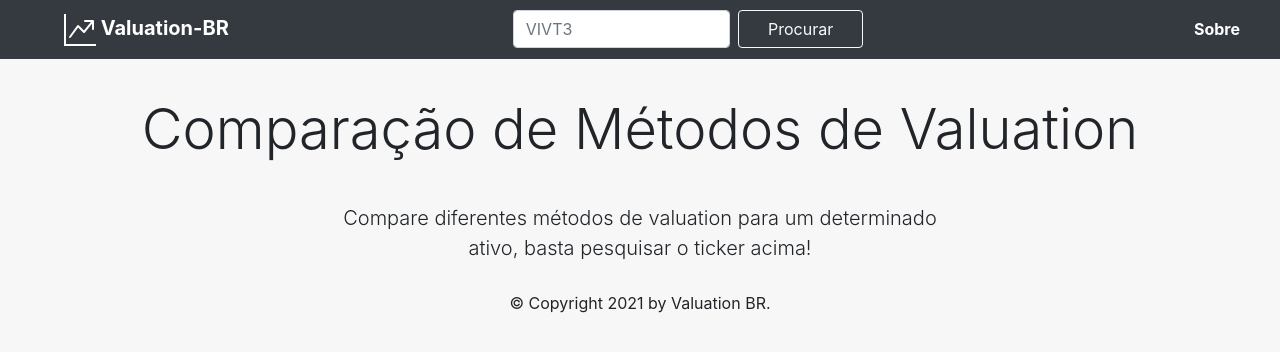
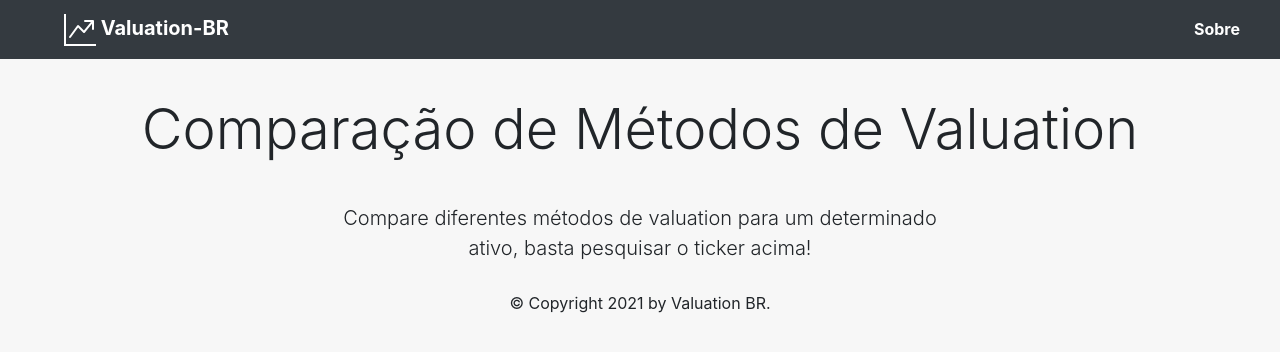
Before and after one commit to b-rbmp/Valuation-BR-Vue, a Vue app in the folder frontend/: page / in a window 1280 px wide. Shown: the top 352 px of the page. Built offline with nearby package versions, Linux system fonts and the light colour scheme; no server answers; some icons are missing.

Commit message:
Added interactive search
Added vue-bootstrap-typeahead as a dependency and implemented it for the search bar

```diff
--- a/frontend/package.json
+++ b/frontend/package.json
@@ -15,6 +15,7 @@
     "css-loader": "^5.1.1",
     "plotly.js": "^1.58.4",
     "vue": "^2.6.11",
+    "vue-bootstrap-typeahead": "^0.2.6",
     "vue-router": "^3.2.0",
     "vue-style-loader": "^4.1.3",
     "vuex": "^3.4.0"
--- a/frontend/src/components/AtivoContent.vue
+++ b/frontend/src/components/AtivoContent.vue
@@ -149,7 +149,6 @@ export default {
   name: 'AtivoContent',
   data() {
     return {
-      ativos: null,
       tabIndex: 0,
       ativoInfo: { status: 'loading' },
     };
--- a/frontend/src/components/Navigation.vue
+++ b/frontend/src/components/Navigation.vue
@@ -23,13 +23,15 @@
       <b-navbar-toggle target="nav-collapse"></b-navbar-toggle>
       <b-collapse id="nav-collapse" is-nav>
         <!-- Center aligned nav items -->
-        <b-nav-form class="ml-auto my-2 my-lg-0 justify-content-center mr-lg-4">
-          <b-form-input
-            size="md"
-            class="mr-lg-2 col-12 col-lg-7"
+        <b-nav-form class="ml-auto my-2 my-lg-0 justify-content-center mr-lg-5" v-if="ativos">
+          <vue-bootstrap-typeahead
+            :data="ativos.ativos"
+            v-model="ativo"
+            class="col-12 col-lg-8"
             placeholder="VIVT3"
-            v-model="ativo"
-          ></b-form-input>
+            @hit="searchAtivo"
+          >
+          </vue-bootstrap-typeahead>
           <b-button
             size="md"
             type="submit"
@@ -49,7 +51,7 @@
 </template>
 
 <script>
-import { mapState } from 'vuex';
+import VueBootstrapTypeahead from 'vue-bootstrap-typeahead';
 
 import CustomNavItem from './nav_subcomponents/CustomNavItem.vue';
 
@@ -62,27 +64,26 @@ export default {
   },
   methods: {
     searchAtivo() {
-      if (this.ativos.includes(this.ativo.toUpperCase())) {
-        if (this.$route.params.ativo) {
-          if (this.$route.params.ativo.toUpperCase() !== this.ativo.toUpperCase()) {
-            this.$router.push({ name: 'Ativo', params: { ativo: this.ativo.toUpperCase() } });
-          }
-        } else {
+      if (this.$route.params.ativo) {
+        if (this.$route.params.ativo.toUpperCase() !== this.ativo.toUpperCase()) {
           this.$router.push({ name: 'Ativo', params: { ativo: this.ativo.toUpperCase() } });
         }
       } else {
-        alert('Ativo não encontrado'); // @TODO, fazer com popover
+        this.$router.push({ name: 'Ativo', params: { ativo: this.ativo.toUpperCase() } });
       }
     },
   },
-  computed: mapState({
-    ativos: (state) => state.ativos.data.ativos,
-  }),
   beforeMount() {
     this.$store.dispatch('loadAtivos');
   },
+  computed: {
+    ativos() {
+      return this.$store.state.ativos.data;
+    },
+  },
   components: {
     CustomNavItem,
+    VueBootstrapTypeahead,
   },
 };
 </script>
--- a/frontend/vue.config.js
+++ b/frontend/vue.config.js
@@ -1 +1,7 @@
-module.exports = {};
+module.exports = {
+  devServer: {
+    host: '0.0.0.0',
+    hot: true,
+    disableHostCheck: true,
+  },
+};
```
Also changed, not shown: 1 other file (tests, documents, lock files or other folders).
